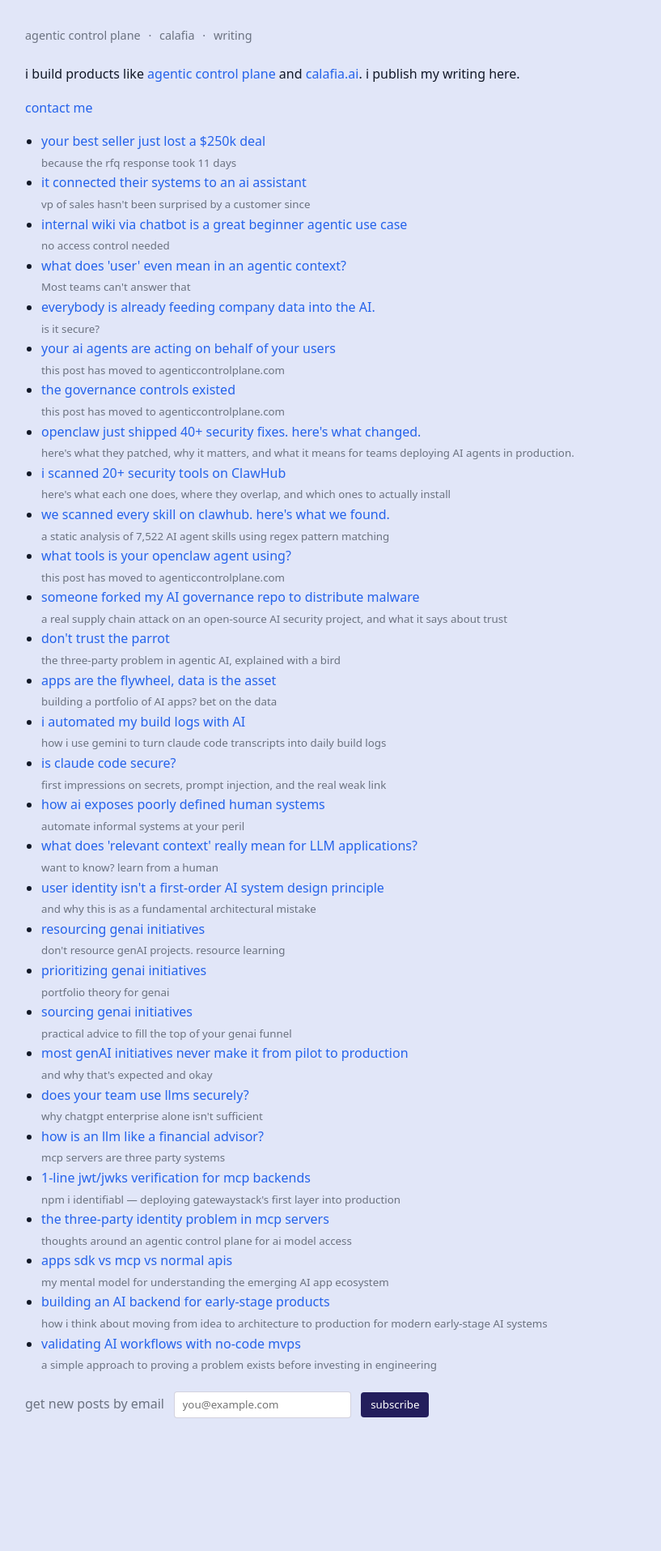
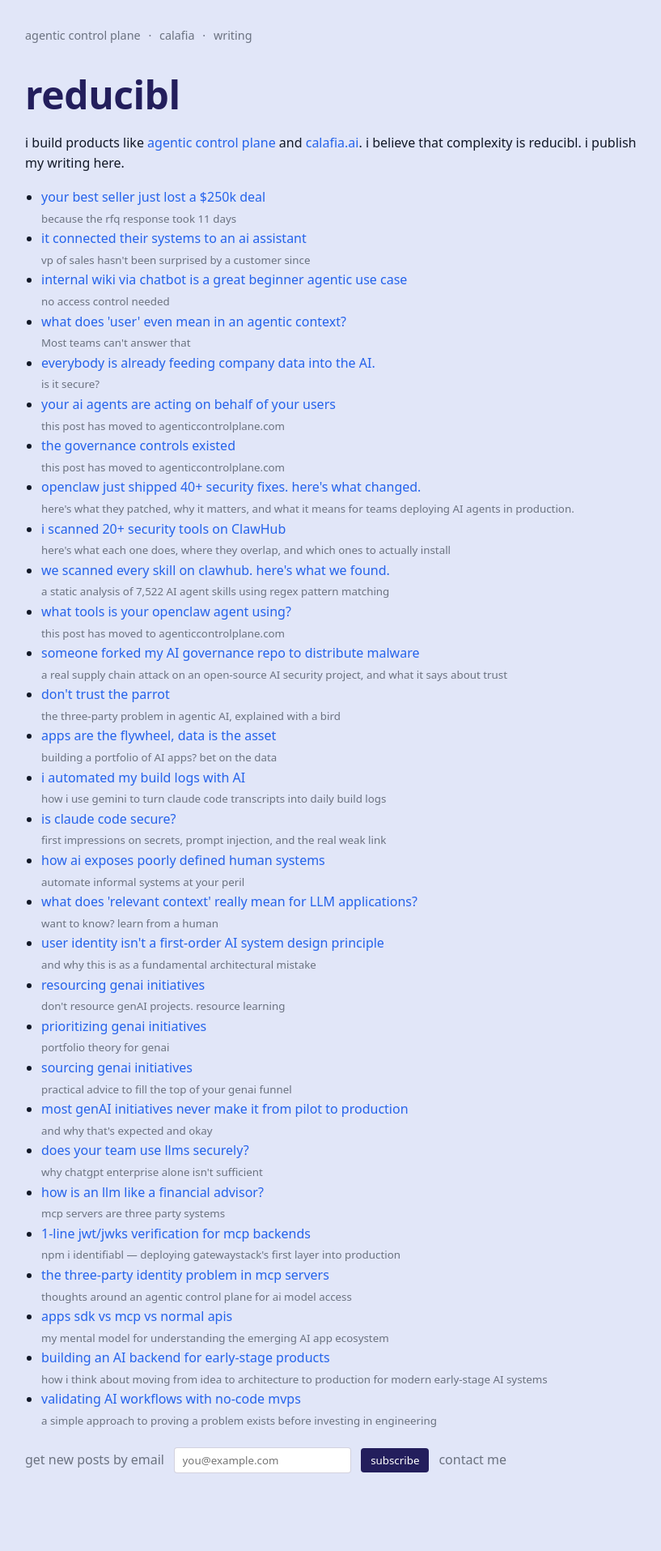
Before and after one commit to davidcrowe/reducibl.com, a Jekyll site: the page built from writing.md, in a window 1280 px wide. Shown: the whole page at 81% size, without its empty margins (229-1046 px from the left). Built offline with Jekyll 4.4.1, drawn with Linux system fonts in a browser that asks for light colours; before the commit the page ends 1847 px from its top, so only the background shows below that.

Commit message:
add reducibl h1 + complexity-is-reducibl line; move contact me beside subscribe button

```diff
--- a/_includes/subscribe.html
+++ b/_includes/subscribe.html
@@ -1,10 +1,13 @@
 <!-- Email subscribe form -->
 <div class="subscribe-form" id="subscribeForm">
-  <form id="subscribeFormEl" class="subscribe-row">
-    <span class="subscribe-label">{{ include.label | default: "get new posts by email" }}</span>
-    <input type="email" id="subscribeEmail" placeholder="you@example.com" required>
-    <button type="submit">subscribe</button>
-  </form>
+  <div class="subscribe-row">
+    <form id="subscribeFormEl" class="subscribe-fields">
+      <span class="subscribe-label">{{ include.label | default: "get new posts by email" }}</span>
+      <input type="email" id="subscribeEmail" placeholder="you@example.com" required>
+      <button type="submit">subscribe</button>
+    </form>
+    {% if include.contact %}<a class="subscribe-contact" href="{{ include.contact }}">{{ include.contact_label | default: "contact me" }}</a>{% endif %}
+  </div>
   <p id="subscribeSuccess" style="display: none; color: var(--muted); margin: 0;">thanks — you're on the list.</p>
   <p id="subscribeError" style="display: none; color: #b91c1c; margin: 0;">something went wrong. try again?</p>
 </div>
@@ -14,7 +17,8 @@
   margin: 1rem 0;
 }
 
-.subscribe-row {
+.subscribe-row,
+.subscribe-fields {
   display: flex;
   align-items: center;
   gap: 0.75rem;
@@ -22,6 +26,10 @@
 }
 
 .subscribe-label {
+  color: var(--muted);
+}
+
+.subscribe-contact {
   color: var(--muted);
 }
 
--- a/writing.md
+++ b/writing.md
@@ -1,12 +1,11 @@
 ---
 layout: default
-title: writing
-description: "i build products like agentic control plane and calafia.ai. i publish my writing on applied AI, infrastructure, and building real systems here."
+description: "i build products like agentic control plane and calafia.ai. i believe complexity is reducibl. i publish my writing on applied AI, infrastructure, and building real systems here."
 ---
 
-i build products like [agentic control plane](https://agenticcontrolplane.com) and [calafia.ai](https://calafia.ai). i publish my writing here.
+# reducibl
 
-<p style="color: var(--muted);"><a href="https://www.linkedin.com/in/mrdavidcrowe">contact me</a></p>
+i build products like [agentic control plane](https://agenticcontrolplane.com) and [calafia.ai](https://calafia.ai). i believe that complexity is reducibl. i publish my writing here.
 
 <ul>
   {% for post in site.posts %}
@@ -20,4 +19,4 @@ i build products like [agentic control plane](https://agenticcontrolplane.com) a
   {% endfor %}
 </ul>
 
-{% include subscribe.html label="get new posts by email" source="writing" %}
+{% include subscribe.html label="get new posts by email" source="writing" contact="https://www.linkedin.com/in/mrdavidcrowe" %}
```
